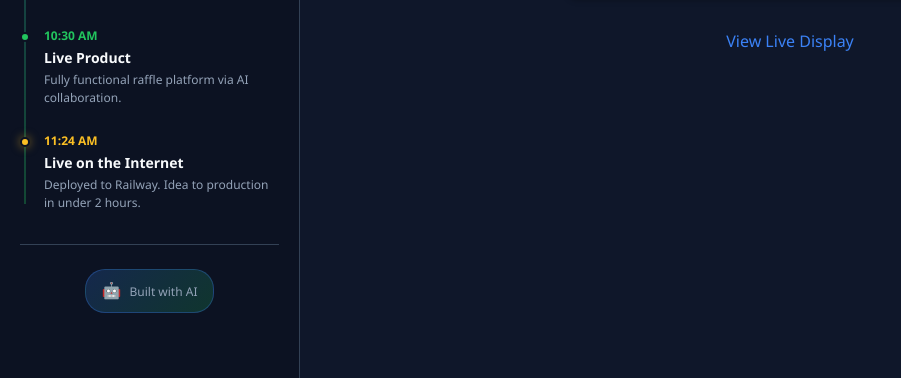
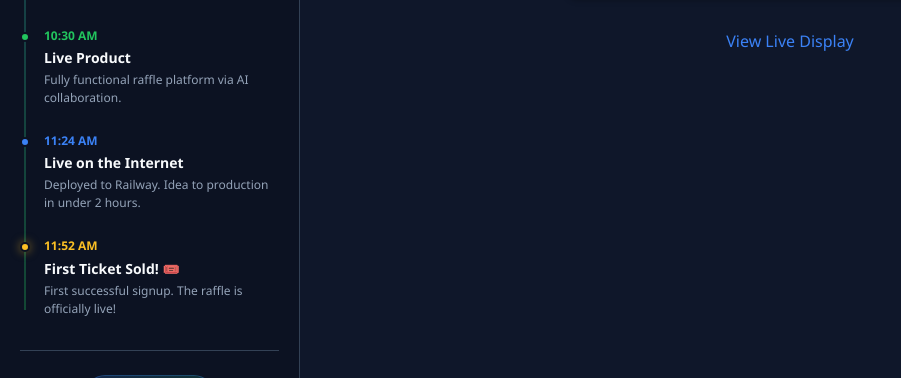
Before and after one commit to DieterHartmann/BestwAI, a Flask app: page /success in a window 1280 px wide. Shown: the part 601-979 px from the top of the page, without its empty margins (0-901 px from the left). Run offline with Flask 3, Linux system fonts and the light colour scheme.

Commit message:
Add 11:52 AM - First Ticket Sold to timeline

```diff
--- a/templates/admin.html
+++ b/templates/admin.html
@@ -62,6 +62,12 @@
                 <div class="timeline-time">11:24 AM</div>
                 <div class="timeline-title">Live on the Internet</div>
                 <div class="timeline-desc">Deployed to Railway. Idea to production in under 2 hours.</div>
+            </div>
+
+            <div class="timeline-item">
+                <div class="timeline-time">11:52 AM</div>
+                <div class="timeline-title">First Ticket Sold! 🎟️</div>
+                <div class="timeline-desc">First successful signup. The raffle is officially live!</div>
             </div>
         </div>
 
--- a/templates/display.html
+++ b/templates/display.html
@@ -62,6 +62,12 @@
                 <div class="timeline-time">11:24 AM</div>
                 <div class="timeline-title">Live on the Internet</div>
                 <div class="timeline-desc">Deployed to Railway. Idea to production in under 2 hours.</div>
+            </div>
+
+            <div class="timeline-item">
+                <div class="timeline-time">11:52 AM</div>
+                <div class="timeline-title">First Ticket Sold! 🎟️</div>
+                <div class="timeline-desc">First successful signup. The raffle is officially live!</div>
             </div>
         </div>
 
--- a/templates/index.html
+++ b/templates/index.html
@@ -61,6 +61,12 @@
                 <div class="timeline-time">11:24 AM</div>
                 <div class="timeline-title">Live on the Internet</div>
                 <div class="timeline-desc">Deployed to Railway. Idea to production in under 2 hours.</div>
+            </div>
+
+            <div class="timeline-item">
+                <div class="timeline-time">11:52 AM</div>
+                <div class="timeline-title">First Ticket Sold! 🎟️</div>
+                <div class="timeline-desc">First successful signup. The raffle is officially live!</div>
             </div>
         </div>
 
--- a/templates/success.html
+++ b/templates/success.html
@@ -61,6 +61,12 @@
                 <div class="timeline-time">11:24 AM</div>
                 <div class="timeline-title">Live on the Internet</div>
                 <div class="timeline-desc">Deployed to Railway. Idea to production in under 2 hours.</div>
+            </div>
+
+            <div class="timeline-item">
+                <div class="timeline-time">11:52 AM</div>
+                <div class="timeline-title">First Ticket Sold! 🎟️</div>
+                <div class="timeline-desc">First successful signup. The raffle is officially live!</div>
             </div>
         </div>
 
```
